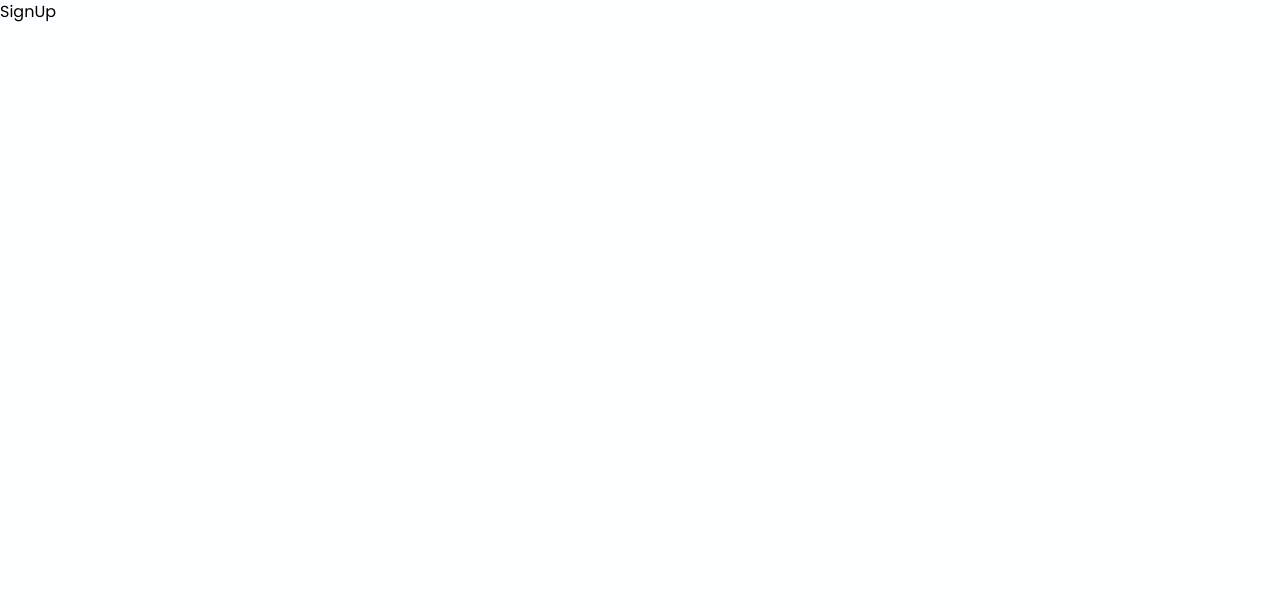
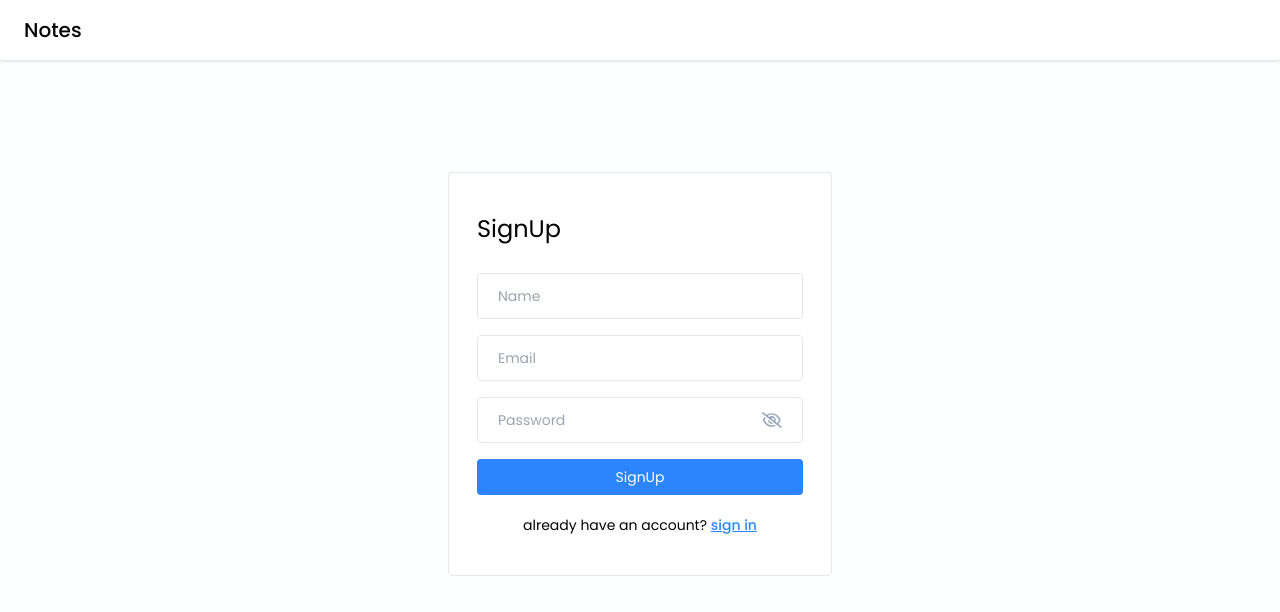
Before and after one commit to REDOWAN038/notes-app, a React (Vite) app in the folder client/: page /signup in a window 1280 px wide. Shown: the top 612 px of the page. Built offline with nearby package versions, Linux system fonts and the light colour scheme.

Commit message:
signup page design

```diff
--- a/client/src/pages/SignIn/SignIn.jsx
+++ b/client/src/pages/SignIn/SignIn.jsx
@@ -9,25 +9,32 @@
     const [password, setPassword] = useState("")
     const [error, setError] = useState(null)
 
+    const removeError = () => {
+        setTimeout(() => {
+            setError("")
+        }, 1000)
+    }
+
     const handleSubmit = async (e) => {
         e.preventDefault()
 
         if (!email && !password) {
             setError("please enter the credentials.")
+            removeError()
             return
         }
 
         if (!validateEmail(email)) {
             setError("please enter a valid email address.")
+            removeError()
             return
         }
 
         if (!password) {
             setError("please enter password.")
+            removeError()
             return
         }
-
-        setError("")
     }
 
     return (
@@ -57,7 +64,7 @@
                             SignIn
                         </button>
                         <p className='text-sm text-center mt-4'>
-                            Not Registered Yet?{" "}
+                            not registered yet?{" "}
                             <Link
                                 to='/signup'
                                 className='font-medium text-primary underline'
--- a/client/src/pages/SignUp/SignUp.jsx
+++ b/client/src/pages/SignUp/SignUp.jsx
@@ -1,5 +1,96 @@
+import { Link } from "react-router-dom"
+import { useState } from "react"
+import { validateEmail } from "../../utils/helper"
+import Navbar from "../../components/Navbar/Navbar"
+import Password from "../../components/Input/Password"
+
 const SignUp = () => {
-    return <div>SignUp</div>
+    const [email, setEmail] = useState("")
+    const [name, setName] = useState("")
+    const [password, setPassword] = useState("")
+    const [error, setError] = useState(null)
+
+    const removeError = () => {
+        setTimeout(() => {
+            setError("")
+        }, 1000)
+    }
+
+    const handleSubmit = async (e) => {
+        e.preventDefault()
+
+        if (!email && !name && !password) {
+            setError("please enter the credentials.")
+            removeError()
+            return
+        }
+
+        if (!name) {
+            setError("please enter name.")
+            removeError()
+            return
+        }
+
+        if (!validateEmail(email)) {
+            setError("please enter a valid email address.")
+            removeError()
+            return
+        }
+
+        if (!password) {
+            setError("please enter password.")
+            removeError()
+            return
+        }
+    }
+
+    return (
+        <>
+            <Navbar />
+            <div className='flex items-center justify-center mt-28'>
+                <div className='w-96 border rounded bg-white px-7 py-10'>
+                    <form onSubmit={handleSubmit}>
+                        <h4 className='text-2xl mb-7'>SignUp</h4>
+                        <input
+                            type='text'
+                            placeholder='Name'
+                            className='input-box'
+                            value={name}
+                            onChange={(e) => setName(e.target.value)}
+                        />
+                        <input
+                            type='text'
+                            placeholder='Email'
+                            className='input-box'
+                            value={email}
+                            onChange={(e) => setEmail(e.target.value)}
+                        />
+                        <Password
+                            value={password}
+                            onChange={(e) => setPassword(e.target.value)}
+                        />
+
+                        {error ? (
+                            <p className='text-red-500 text-xs pb-1'>{error}</p>
+                        ) : null}
+
+                        <button type='submit' className='btn-primary'>
+                            SignUp
+                        </button>
+                        <p className='text-sm text-center mt-4'>
+                            already have an account?{" "}
+                            <Link
+                                to='/signin'
+                                className='font-medium text-primary underline'
+                            >
+                                sign in
+                            </Link>
+                        </p>
+                    </form>
+                </div>
+            </div>
+        </>
+    )
 }
 
 export default SignUp
```
